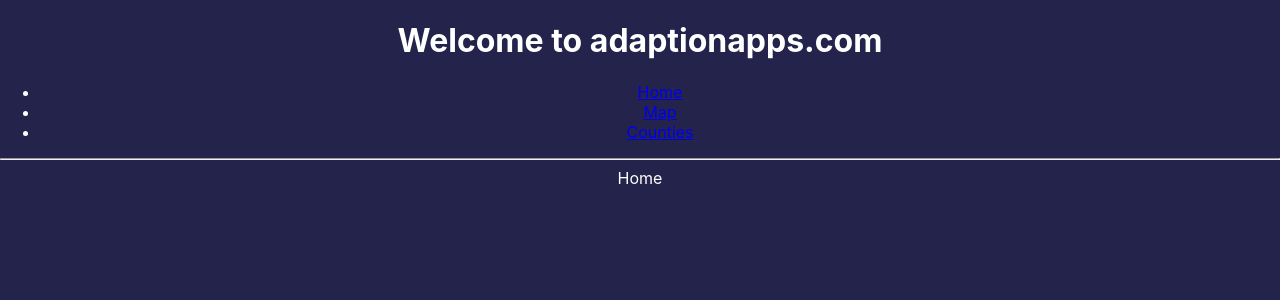
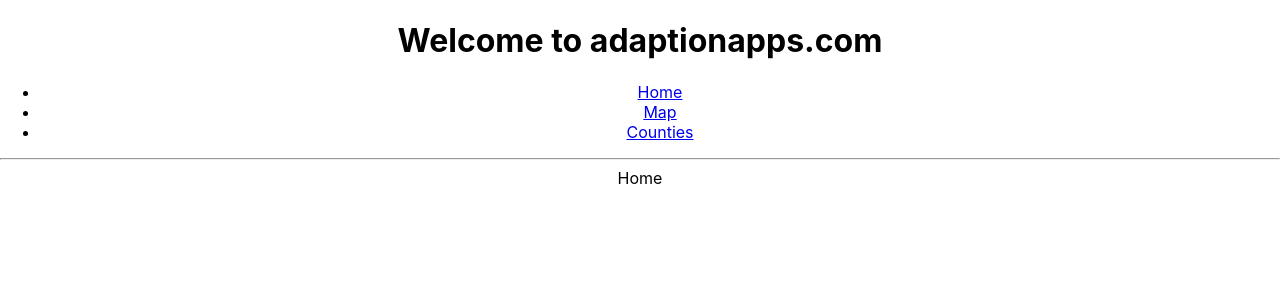
Before and after one commit to Alexander538/fema-buyouts-alpha, a React (Create React App) app: page / in a window 1280 px wide. Shown: the top 300 px of the page. Built offline with nearby package versions, Linux system fonts and the light colour scheme.

Commit message:
added github workflow

```diff
--- a/src/index.css
+++ b/src/index.css
@@ -1,6 +1,4 @@
 body {
-  background-color: rgb(35, 35, 75);
-  color: white;
   margin: 0;
   font-family: -apple-system, BlinkMacSystemFont, 'Segoe UI', 'Roboto', 'Oxygen',
     'Ubuntu', 'Cantarell', 'Fira Sans', 'Droid Sans', 'Helvetica Neue',
```
